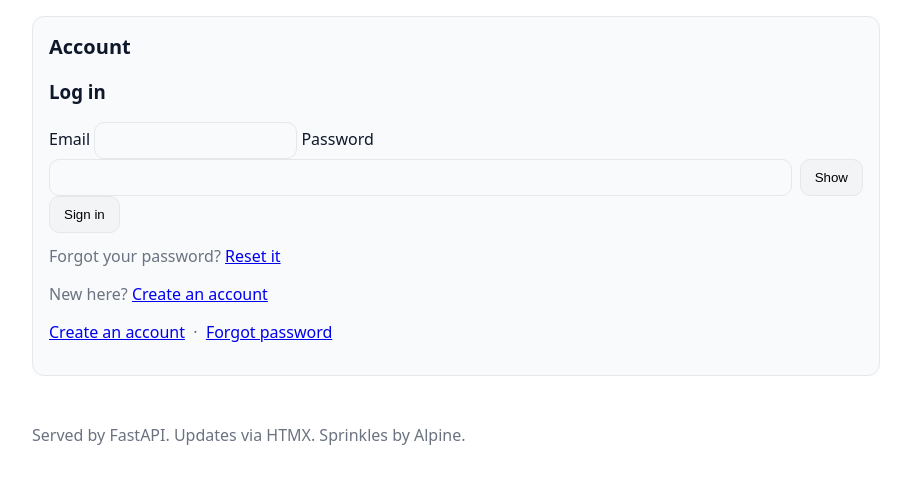
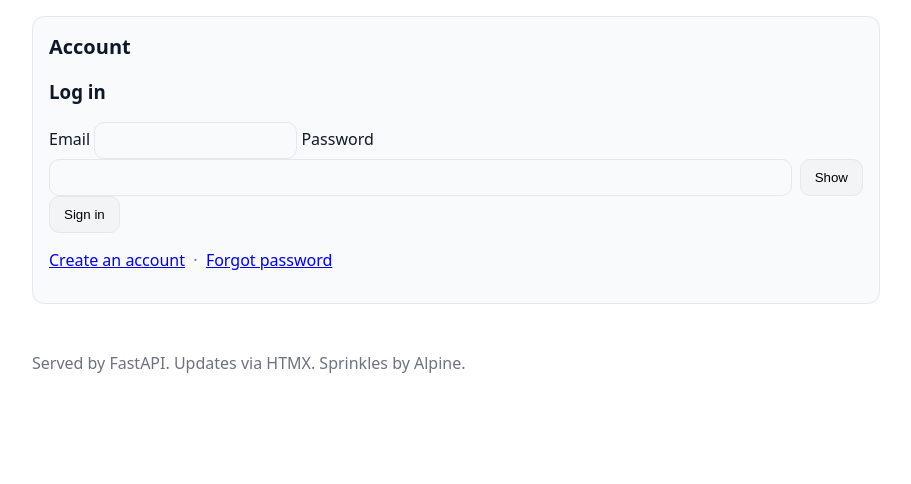
Before and after one commit to raufh10/terragora, a FastAPI app: page /account in a window 1280 px wide. Shown: the part 56-540 px from the top of the page, without its empty margins (184-1095 px from the left). Run offline with FastAPI, Linux system fonts and the light colour scheme; some libraries are stand-ins or nearby versions.

Commit message:
The New Stuff 3

```diff
--- a/app/templates/partials/login.html
+++ b/app/templates/partials/login.html
@@ -25,21 +25,4 @@
 
   <button class="btn">Sign in</button>
 
-  <p class="muted mt">
-    Forgot your password?
-    <a href="#"
-       @click.prevent
-       hx-get="/auth/partials/forgot"
-       hx-target="#account-panel"
-       hx-swap="innerHTML">Reset it</a>
-  </p>
-
-  <p class="muted">
-    New here?
-    <a href="#"
-       @click.prevent
-       hx-get="/auth/partials/sign-up"
-       hx-target="#account-panel"
-       hx-swap="innerHTML">Create an account</a>
-  </p>
 </form>
```
Also changed, not shown: app/templates/partials/forget_password.html (+0 -7 lines), app/templates/partials/sign_up.html (+0 -7 lines).
